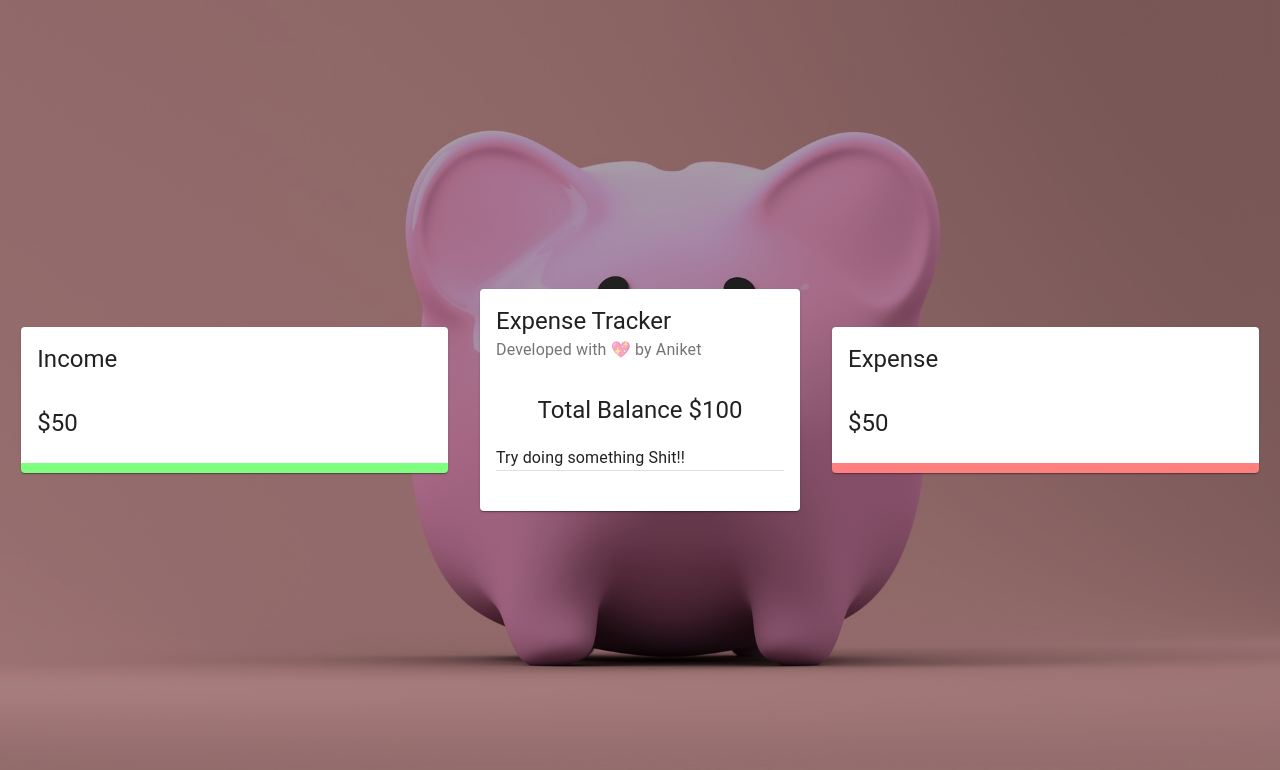
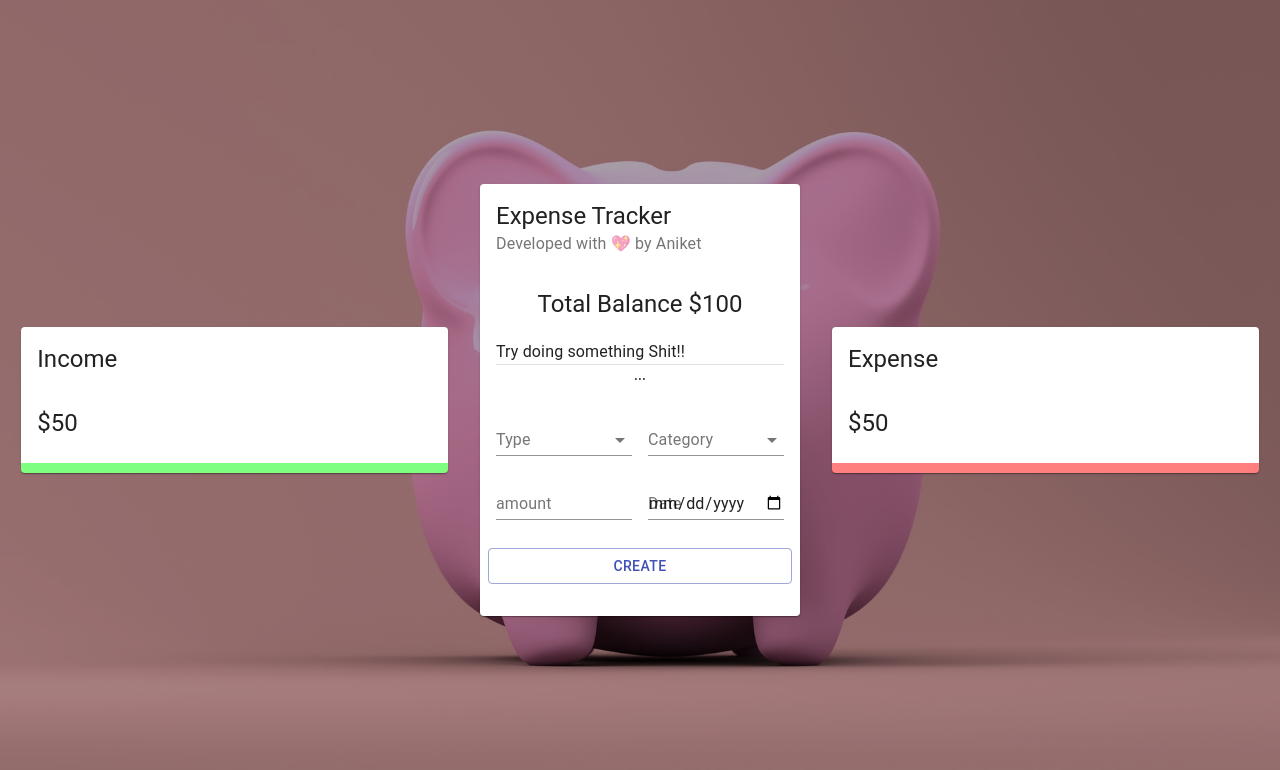
Before and after one commit to AniketPatel148/expense-tracker, a React (Create React App) app: page / in a window 1280 px wide. Shown: the top 770 px of the page. Built offline with nearby package versions, Linux system fonts and the light colour scheme.

Commit message:
create center card

```diff
--- a/src/components/centerCard/Card.jsx
+++ b/src/components/centerCard/Card.jsx
@@ -9,6 +9,7 @@
 } from "@material-ui/core";
 
 import useStyles from "./Style";
+import Form from "./form/Form";
 
 const CenterCard = () => {
 	const classes = useStyles();
@@ -30,6 +31,7 @@
 					Try doing something Shit!!
 				</Typography>
 				<Divider />
+				<Form />
 			</CardContent>
 			<CardContent className={classes.cartContent}>
 				<Grid container spacing={2}>
--- /dev/null
+++ b/src/components/centerCard/form/Form.jsx
@@ -0,0 +1,60 @@
+import React from "react";
+import {
+	TextField,
+	FormControl,
+	Typography,
+	Button,
+	Grid,
+	InputLabel,
+	Select,
+	MenuItem,
+} from "@material-ui/core";
+
+import useStyles from "./Style";
+
+const Form = () => {
+	const classes = useStyles();
+	return (
+		<Grid container spacing={2}>
+			<Grid item xs={12}>
+				<Typography align="center" variant="subtitle2" gutterBottom>
+					...
+				</Typography>
+			</Grid>
+			<Grid item xs={6}>
+				<FormControl fullWidth>
+					<InputLabel>Type</InputLabel>
+					<Select>
+						<MenuItem value="Income">Income</MenuItem>
+						<MenuItem value="Expense">Expense</MenuItem>
+					</Select>
+				</FormControl>
+			</Grid>
+			<Grid item xs={6}>
+				<FormControl fullWidth>
+					<InputLabel>Category</InputLabel>
+					<Select>
+						<MenuItem value="business">Business</MenuItem>
+						<MenuItem value="salary">Salary</MenuItem>
+					</Select>
+				</FormControl>
+			</Grid>
+			<Grid item xs={6}>
+				<TextField type="number" label="amount" fullWidth />
+			</Grid>
+			<Grid item xs={6}>
+				<TextField type="date" label="Date" fullWidth />
+			</Grid>
+			<Button
+				className={classes.button}
+				variant="outlined"
+				color="primary"
+				fullWidth
+			>
+				Create
+			</Button>
+		</Grid>
+	);
+};
+
+export default Form;
--- /dev/null
+++ b/src/components/centerCard/form/Style.js
@@ -0,0 +1,12 @@
+import { makeStyles } from "@material-ui/core/styles";
+
+export default makeStyles(() => ({
+	radioGroup: {
+		display: "flex",
+		justifyContent: "center",
+		marginBottom: "-10px",
+	},
+	button: {
+		marginTop: "20px",
+	},
+}));
```
Also changed, not shown: 1 other file (tests, documents, lock files or other folders).
